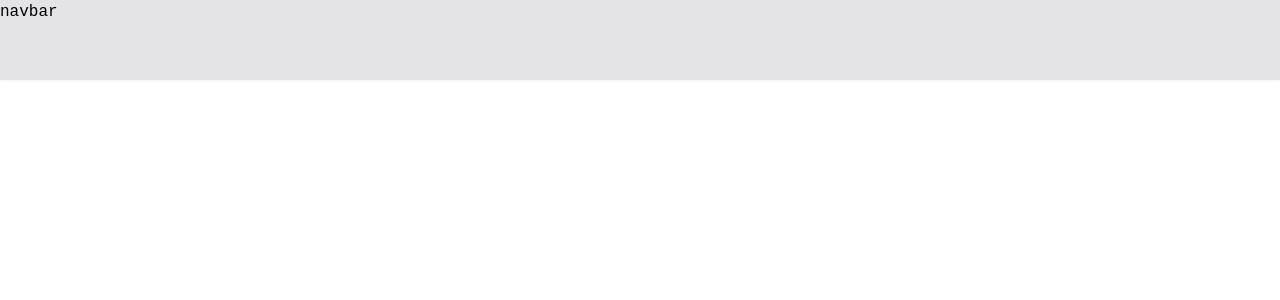
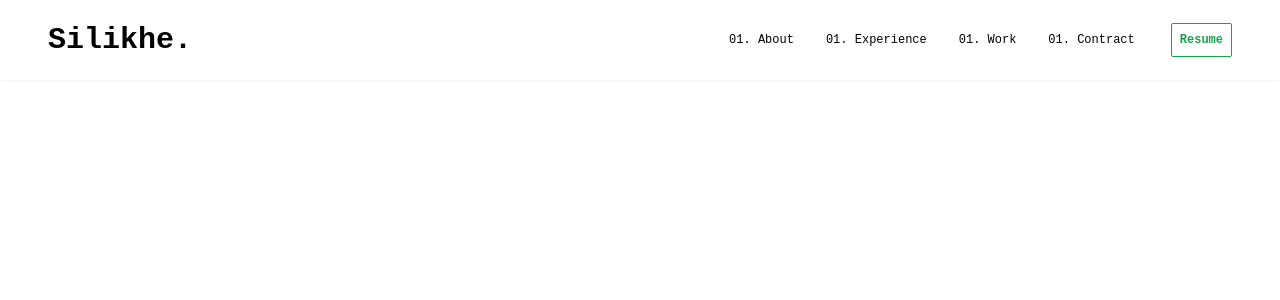
Before and after one commit to Silikhe/Web-Portfolio, a React (Create React App) app: page / in a window 1280 px wide. Shown: the top 300 px of the page. Built offline with nearby package versions, Linux system fonts and the light colour scheme; the HTML template or start-up script is replaced by a standard one.

Commit message:
finnish navbar

```diff
--- a/src/components/Navbar.js
+++ b/src/components/Navbar.js
@@ -1,11 +1,26 @@
 import React from 'react'
-import { BeakerIcon } from '@heroicons/react/solid'
+import { MenuIcon, XIcon } from '@heroicons/react/solid'
 
 export default function Navbar() {
   return (
-    <div className='w-screen h-[80px] z-10 bg-zinc-200 drop-shadow-sm '>navbar
+    <div className='w-screen h-[80px] z-10 bg-white fixed drop-shadow-sm '>
+      <div className='px-2 flex justify-between items-center w-full h-full'>
+        <div className='flex justify-between items-center'>
+          <h1 className='font-2xl font-bold  ml-10 sm:text-3xl'>Silikhe.</h1>
 
-
+        </div>
+        <div className='hidden md:flex pr-10'>
+          <ul className='hidden md:flex pr-5  '>
+            <li>01. About</li>
+            <li>01. Experience</li>
+            <li>01. Work </li>
+            <li>01. Contract</li>
+          </ul>
+          <div className='flex justify-between items-center'>
+            <button className=''>Resume</button>
+          </div>
+        </div>
+      </div>
     </div>
   )
 }
--- a/src/index.css
+++ b/src/index.css
@@ -2,4 +2,14 @@
 @tailwind components;
 @tailwind utilities;
 
+@layer base{
+  li{
+    @apply p-4 text-xs
+  }
+
+  button{
+    @apply text-green-600  text-xs p-2  border border-green-600 rounded-sm font-bold
+  }
+}
+
 /* font-family: "SF Mono", "Fira Code", "Fira Mono", "Roboto Mono", monospace */
```
